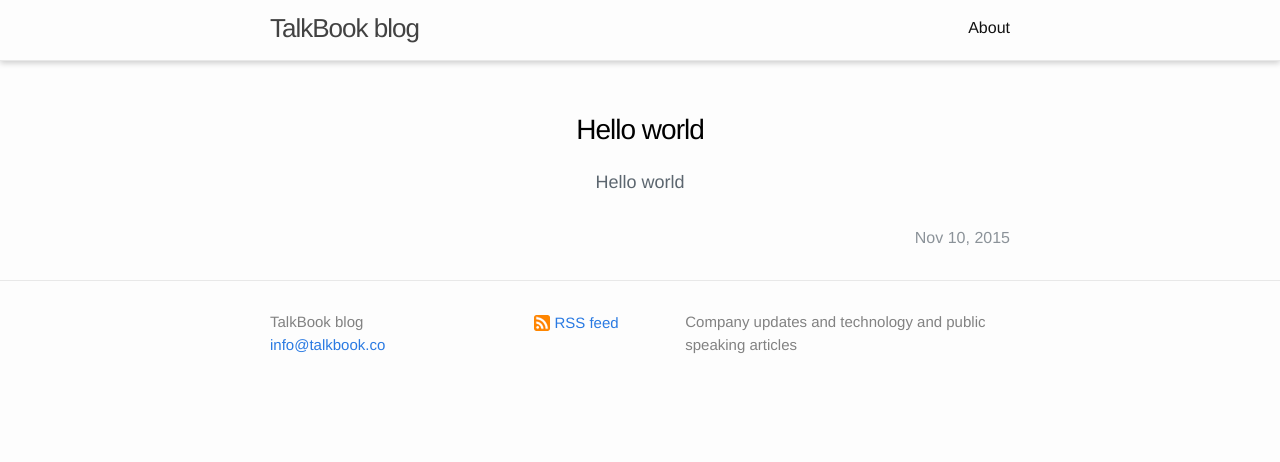
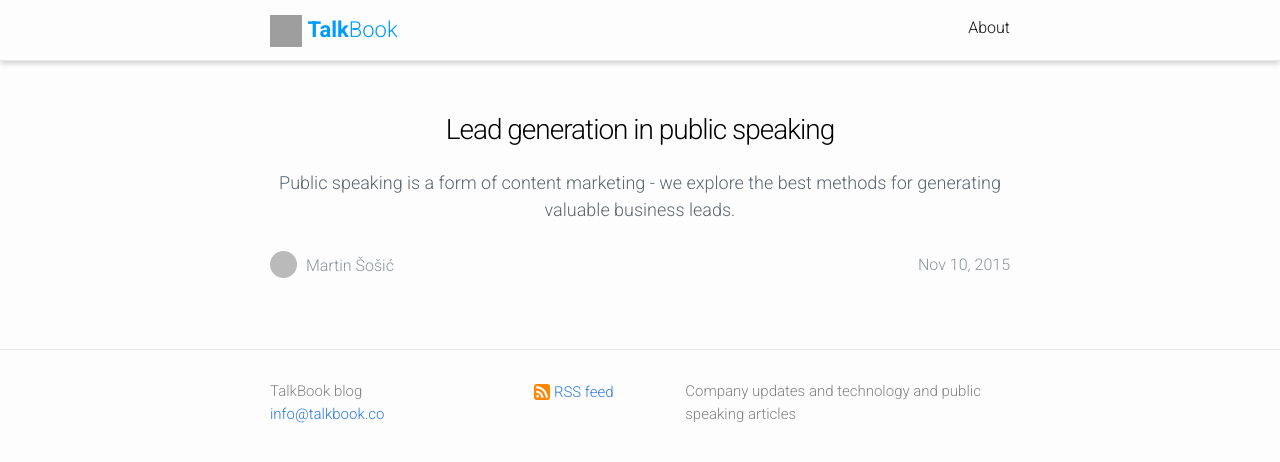
Before and after one commit to Martinsos/talkbook-blog, a Jekyll site: the page built from index.html, in a window 1280 px wide. Shown: the top 462 px of the page. Built offline with Jekyll 4.4.1, drawn with Linux system fonts in a browser that asks for light colours; nearby versions of some CDN libraries; grey boxes are pictures that could not be loaded.

Commit message:
Improved design

```diff
--- /dev/null
+++ b/_includes/author.html
@@ -0,0 +1,21 @@
+
+<!--
+  Shows information about author (photo and name).
+  @param author: author key
+-->
+
+<figure class="post-author" itemprop="author" itemscope itemtype="http://schema.org/Person">
+    {% if include.author %}
+      {% assign author = site.data.authors[include.author] %}{% else %}{% assign author = site.owner %}
+    {% endif %}
+    {% if author.avatar contains 'http' %}
+      {% assign authorImageSrc = author.avatar %}
+    {% else %}
+      {% capture authorImageSrc %}{{ site.baseurl }}/images/{{ author.avatar }}{% endcapture %}
+    {% endif %}
+    <img src="{{ authorImageSrc }}" class="photo" width="56" height="56"
+         alt="{{ author.name }} photo" itemprop="image">
+    <span itemprop="name" class="name">
+        {{ author.name }}
+    </span>
+</figure>
--- a/_includes/head.html
+++ b/_includes/head.html
@@ -6,9 +6,12 @@
   <title>{% if page.title %}{{ page.title }}{% else %}{{ site.title }}{% endif %}</title>
   <meta name="description" content="{% if page.excerpt %}{{ page.excerpt | strip_html | strip_newlines | truncate: 160 }}{% else %}{{ site.description }}{% endif %}">
 
+  <link rel="stylesheet" href="https://fonts.googleapis.com/css?family=Roboto:100,300,500,700,900,400"
+        type="text/css">
   <link rel="stylesheet" href="{{ "/css/main.css" | prepend: site.baseurl }}">
   <link rel="canonical" href="{{ page.url | replace:'index.html','' | prepend: site.baseurl | prepend: site.url }}">
-  <link rel="alternate" type="application/rss+xml" title="{{ site.title }}" href="{{ "/feed.xml" | prepend: site.baseurl | prepend: site.url }}" />
+  <link rel="alternate" type="application/rss+xml" title="{{ site.title }}"
+        href="{{ "/feed.xml" | prepend: site.baseurl | prepend: site.url }}" />
 
   <!--
   <script>
--- a/_includes/header.html
+++ b/_includes/header.html
@@ -2,7 +2,10 @@
 
   <div class="wrapper">
 
-    <a class="site-title" href="{{ site.baseurl }}/">{{ site.title }}</a>
+      <a class="logo" href="http://talkbook.co">
+          <img src="http://talkbook.co/assets/images/logo80.png">
+          <b>Talk</b>Book
+      </a>
 
     <nav class="site-nav">
       <a href="#" class="menu-icon">
--- a/_posts/2015-10-10-hello-world.md
+++ b/_posts/2015-10-10-hello-world.md
@@ -1,12 +1,13 @@
 ---
 layout: post
-title:  "Hello world"
+title:  "Lead generation in public speaking"
 date:   2015-11-10 00:00:00
-excerpt: "Hello world"
-categories: "test"
+excerpt: "Public speaking is a form of content marketing - we explore the best methods for generating valuable business leads."
+author: martin_sosic
+categories: "speaking"
 ---
 
-## Title
+## Public speaking is a way of marketing
 
 This is some text.
 
--- a/_sass/_base.scss
+++ b/_sass/_base.scss
@@ -8,7 +8,7 @@
     padding: 0;
 }
 
-
+$base-font-family: Roboto, sans-serif;
 
 /**
  * Basic styling
--- a/_sass/_layout.scss
+++ b/_sass/_layout.scss
@@ -1,3 +1,5 @@
+$talkbook-blue: rgb(0, 155, 255);
+
 /**
  * Site header
  */
@@ -8,6 +10,18 @@
 
     // Positioning context for the mobile navigation icon
     position: relative;
+
+    .logo {
+        text-decoration: none;
+        color: $talkbook-blue;
+        font-weight: 300;
+        font-size: 22px;
+        line-height: 60px;
+        img {
+            width: 32px;
+            height: 32px;
+        }
+    }
 }
 
 .site-title {
@@ -201,7 +215,17 @@
                 float: left;
                 width: percentage(1/2);
                 text-align: left;
-                display: block;
+                .post-author {
+                    img.photo {
+                        width: 27px;
+                        height: 27px;
+                        border-radius: 50%;
+                        display: inline;
+                        margin-right: 5px;
+                        position: relative;
+                        top: -2px;
+                    }
+                }
             }
             .date {
                 float: left;
--- a/index.html
+++ b/index.html
@@ -16,7 +16,7 @@
               {{ post.excerpt }}
           </div>
           <div class="post-info">
-              <div class="author">{{ post.author }} &nbsp;</div>
+              <div class="author">{% include author.html author=post.author %} &nbsp;</div>
               <div class="date">{{ post.date | date: "%b %-d, %Y" }}</div>
           </div>
       </li>
```
Also changed, not shown: _data/authors.yml (added, +17 -0 lines).
